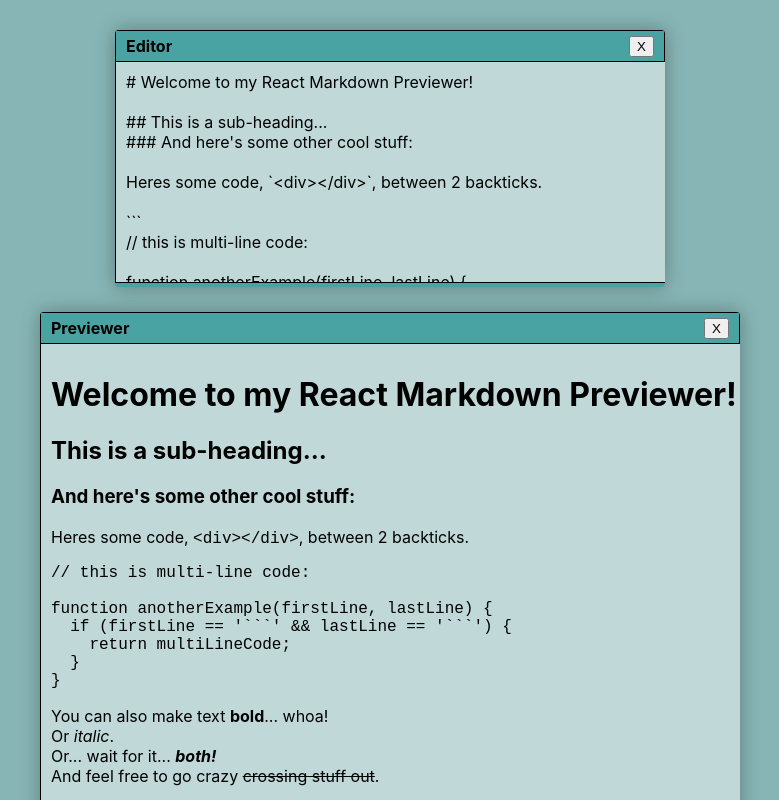
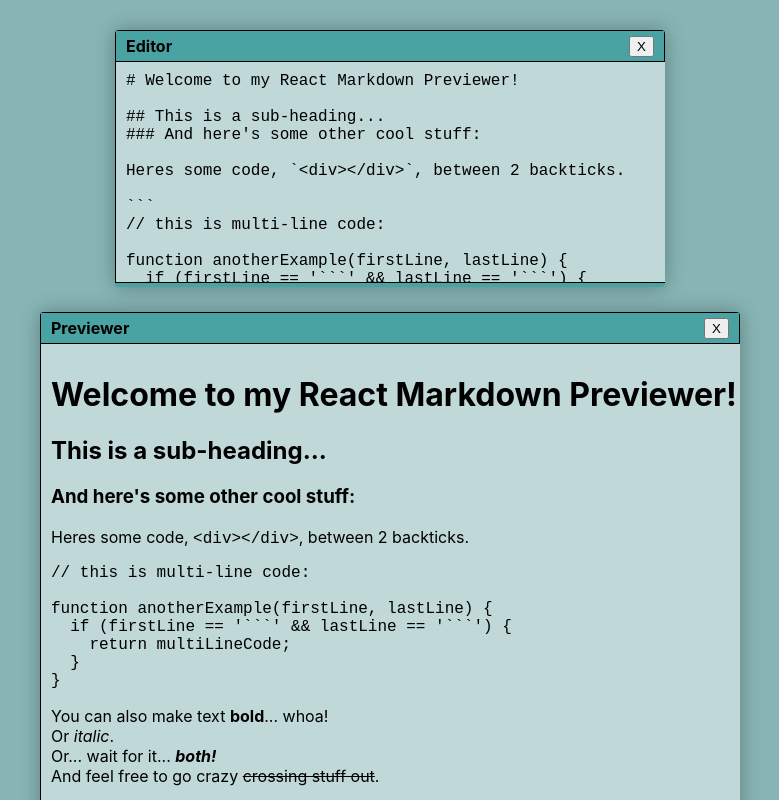
Before and after one commit to anandxs/markdown-previewer, a React (Vite) app: page / in a window 1280 px wide. Shown: the top 800 px of the page, without its empty margins (250-1029 px from the left). Built offline with nearby package versions, Linux system fonts and the light colour scheme.

Commit message:
updated editor font

```diff
--- a/src/App.css
+++ b/src/App.css
@@ -43,11 +43,11 @@
 #editor {
     width: 100%;
     height: 200px;
-    border: none;
     resize: none;
     padding: 10px;
     font-size: 16px;
-    font-family: inherit;
+    font-family: monospace;
+    font-weight: 100;
     background-color: var(--background-color-1);
     border: 1px solid black;
     border-top: none;
@@ -59,7 +59,6 @@
 
 #preview {
     width: 100%;
-    border: none;
     resize: none;
     padding: 10px;
     font-size: 16px;
```
